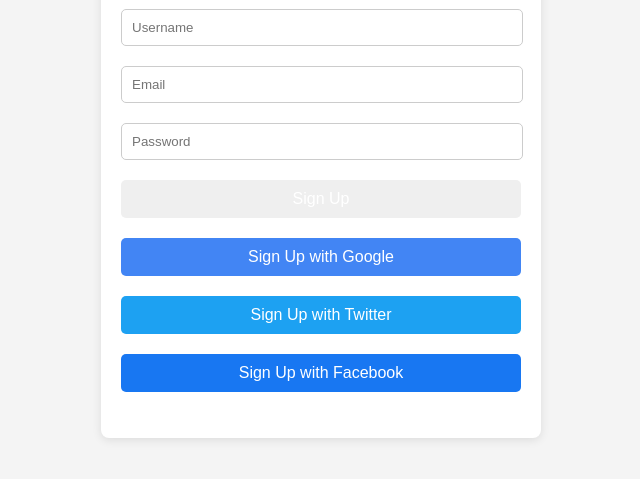
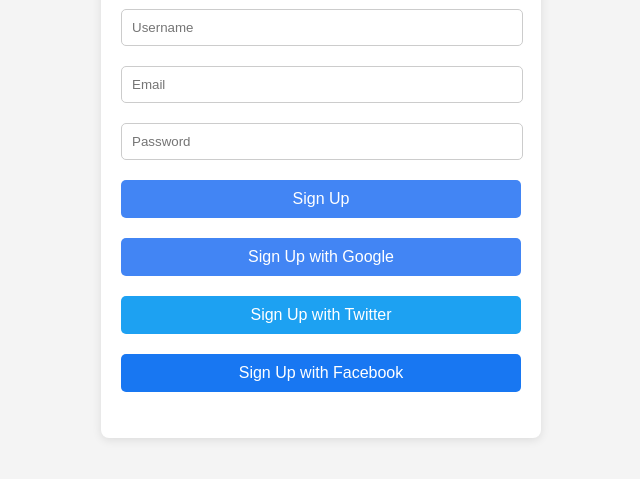
Before and after one commit to Aartimeena07/Care-plates, a plain HTML site: page signup.html in a window 1280 px wide. Shown: the part 231-710 px from the top of the page, without its empty margins (319-959 px from the left). Drawn offline with Linux system fonts and the light colour scheme.

Commit message:
update details

```diff
--- a/script.js
+++ b/script.js
@@ -1,4 +1,4 @@
- // Floating buttons slight movement based on scroll
+
 window.addEventListener('scroll', function() {
     const donateButton = document.querySelector('.floating-donate');
     const volunteerButton = document.querySelector('.floating-volunteer');
--- a/signup.css
+++ b/signup.css
@@ -60,3 +60,10 @@
     margin-top: 15px;
     color: red;
 }
+a{
+    text-decoration: none;
+    color: white;
+}
+#signup-form button{
+    background-color: #4285F4;
+}
--- a/signup.html
+++ b/signup.html
@@ -13,7 +13,7 @@
             <input type="text" id="username" placeholder="Username" required>
             <input type="email" id="email" placeholder="Email" required>
             <input type="password" id="password" placeholder="Password" required>
-            <button type="submit">Sign Up</button>
+          <button type="submit"  ><a href="index.html">Sign Up</a></button>
         </form>
         <div class="social-signup">
             <button id="google-signup">Sign Up with Google</button>
```
Also changed, not shown: index.html (+5 -8 lines), styles.css (+5 -6 lines), dashbord.css (line endings or trailing spaces).
